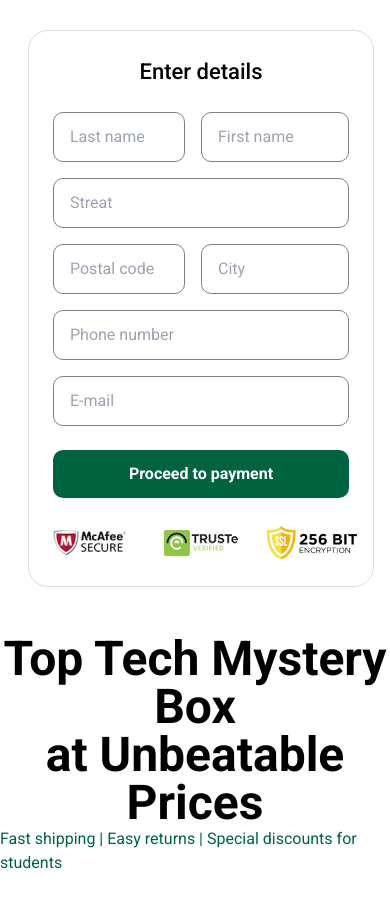
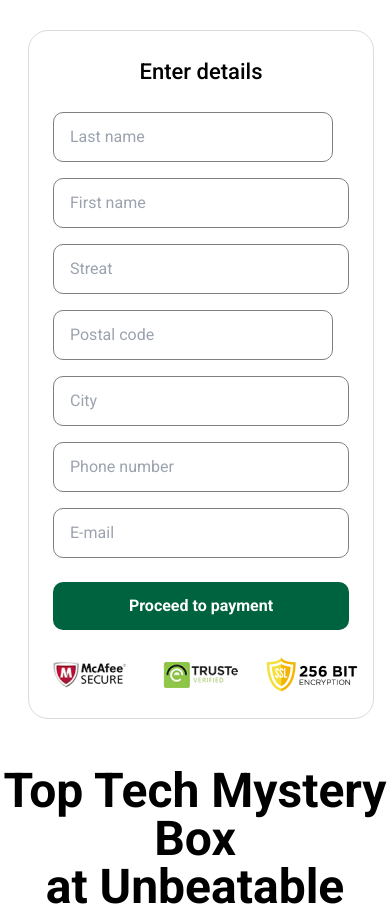
Before and after one commit to patrykJ113/Procodies, a Nuxt app: page / in a window 390 px wide. Shown: the part 950-1857 px from the top of the page. Built offline with nearby package versions, Linux system fonts and the light colour scheme; a web font is replaced by a local one.

Commit message:
make inputs responsive

```diff
--- a/components/MysteryBoxForm.vue
+++ b/components/MysteryBoxForm.vue
@@ -14,12 +14,12 @@
 		</h2>
 		<div class="grid grid-cols-12 gap-y-4 my-6">
 			<input
-				class="border rounded-[10px] border-[#808080] px-4 py-3 col-start-1 col-span-6 mr-4 focus:placeholder-black"
+				class="border rounded-[10px] border-[#808080] px-4 py-3 col-start-1 col-span-12 sm:col-span-6 mr-4 focus:placeholder-black"
 				type="text"
 				placeholder="Last name"
 			/>
 			<input
-				class="border rounded-[10px] border-[#808080] px-4 py-3 col-start-7 col-span-6 focus:placeholder-black"
+				class="border rounded-[10px] border-[#808080] px-4 py-3 col-start-1 col-span-12 sm:col-start-7 sm:col-span-6 focus:placeholder-black"
 				type="text"
 				placeholder="First name"
 			/>
@@ -29,12 +29,12 @@
 				placeholder="Streat"
 			/>
 			<input
-				class="border rounded-[10px] border-[#808080] px-4 py-3 col-start-1 col-span-6 mr-4 focus:placeholder-black"
+				class="border rounded-[10px] border-[#808080] px-4 py-3 col-start-1 col-span-12 sm:col-start-1 sm:col-span-6 mr-4 focus:placeholder-black"
 				type="text"
 				placeholder="Postal code"
 			/>
 			<input
-				class="border rounded-[10px] border-[#808080] px-4 py-3 col-start-7 col-span-6 focus:placeholder-black"
+				class="border rounded-[10px] border-[#808080] px-4 py-3 col-start-1 col-span-12 sm:col-start-7 sm:col-span-6 focus:placeholder-black"
 				type="text"
 				placeholder="City"
 			/>
```
